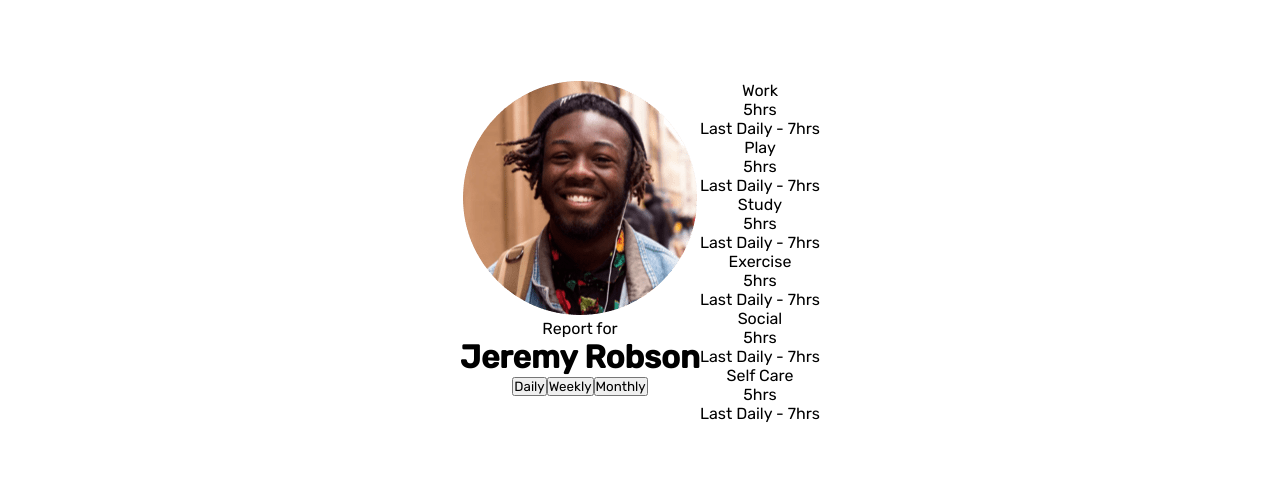
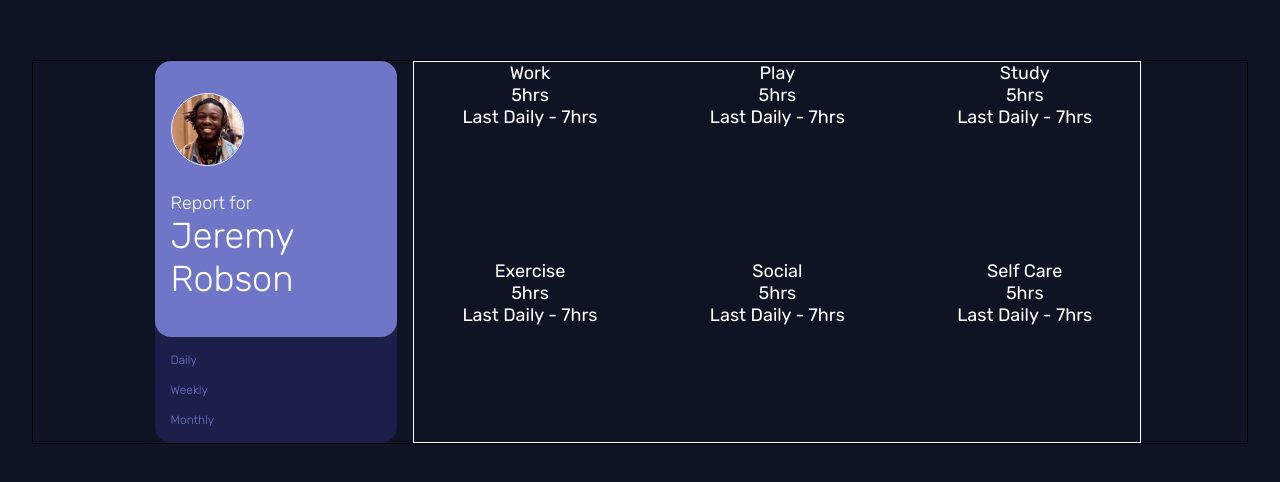
Before and after one commit to bssbrit/timeTrackingDashboard, a React (Vite) app: page / in a window 1280 px wide. Shown: the part 148-630 px from the top of the page. Built offline with nearby package versions, Linux system fonts and the light colour scheme.

Commit message:
Made the profile css properties

```diff
--- a/src/components/Stuff.jsx
+++ b/src/components/Stuff.jsx
@@ -3,8 +3,7 @@ const Stuff = (data) => {
 
   if (dataArr != null) {
     return (
-      <div>
-        <ul>
+      <ul id="info">
         {dataArr.map((item) => (
           <div key={item.id}>
             <p key={item.id}>{item.title}</p>
@@ -19,7 +18,6 @@ const Stuff = (data) => {
           </div>
         ))}
       </ul>
-      </div>
     );
   } else return <div>No Tasks done</div>;
 };
--- a/src/index.css
+++ b/src/index.css
@@ -8,13 +8,83 @@
 
 body {
   height: 100vh;
+
+  background-color: hsl(226, 43%, 10%);
+  font-size: 18px;
+  color: white;
+}
+
+#root {
+  width: 100%;
+  height: 100%;
   display: flex;
   align-items: center;
   justify-content: center;
 }
 
 #dashboard {
+  border: 1px solid black;
+  display: grid;
+  grid-template-columns: 25% 75%;
+  column-gap: 1rem;
+  width: 100%;
+  padding: 0 10% 0 10%;
+}
+
+#profileDiv {
+  background-color: hsl(235, 46%, 20%);
+  text-align: left;
   display: flex;
+  flex-direction: column;
+  border-radius: 1rem;
+}
+
+#perfil {
+  background-color: hsl(235, 45%, 61%);
+  padding: 1rem;
+  border-radius: 1rem;
+  font-weight: 300;
+}
+#foto {
+  margin: 1rem 0 1rem 0;
+}
+
+img {
+  width: 35%;
+  border: 1px solid white;
+  border-radius: 50%;
+}
+#nome {
+  margin: 10% 0% 10% 0%;
+  font-size: 18px;
+}
+h1 {
+  font-weight: 300;
+}
+#timeFrameBtns {
+  padding: 1rem;
+  display: flex;
+  flex-direction: column;
+  gap: 1rem;
+}
+button {
+  border-style: none;
+  text-align: left;
+  width: 40%;
+  background-color: transparent;
+  font-size: 12px;
+  font-weight: 300;
+  color: hsl(235, 45%, 61%);
+}
+button:hover {
+  color: white;
+}
+#info {
+  border: 1px solid white;
+  display: grid;
+  grid-template-columns: auto auto auto;
+  column-gap: 1rem;
+  row-gap: 1rem;
 }
 /* - Blue: hsl(246, 80%, 60%)
 
```
Lines whose indentation alone changed are shown as unchanged.
